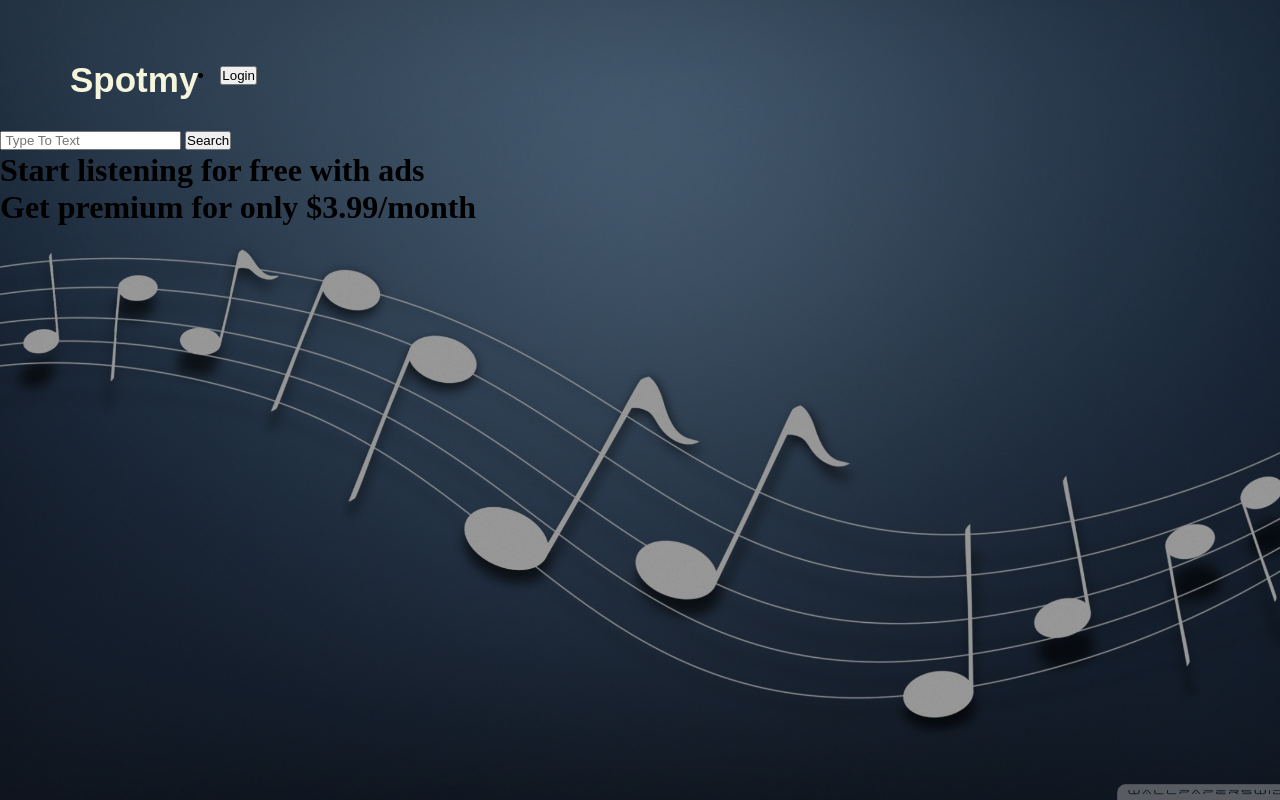
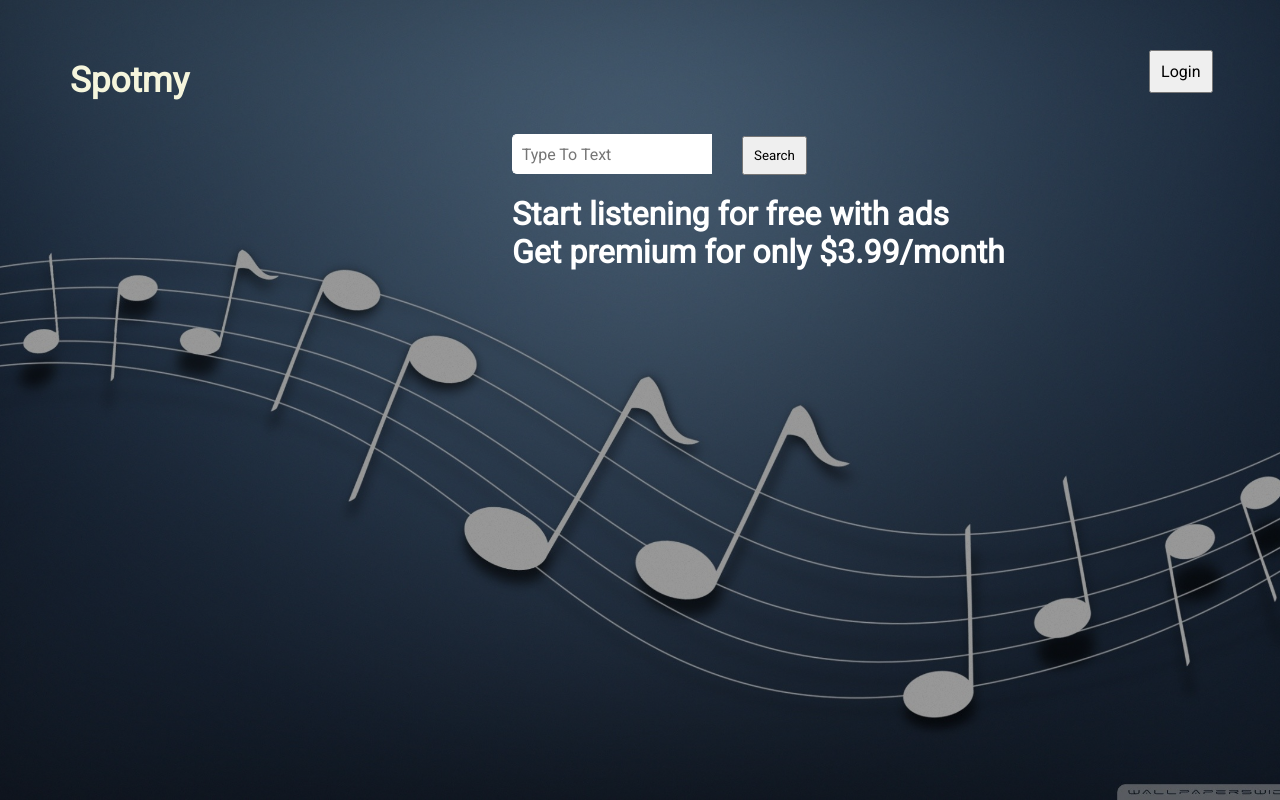
Before and after one commit to c-blomquist/COSC_412_Project, a PHP site: page / in a window 1280 px wide. Run offline with PHP 8.4, Linux system fonts and the light colour scheme.

Commit message:
Update style.css

```diff
--- a/Website/style.css
+++ b/Website/style.css
@@ -1,7 +1,9 @@
+@import url('https://fonts.googleapis.com/css2?family=Roboto&display=swap');
 *{
     margin: 0;
     padding: 0;
     box-sizing: border-box;
+    font-family: 'Roboto', sans-serif;
 
 }
 .body{
@@ -18,10 +20,14 @@
     position: absolute;
 
 }
+.content {
+    margin-top: 20px;
+    color: white;
+}
 
 .navbar{
     display: flex;
-    align-items: center;
+    /* align-items: center; */
     padding: 20px;
     padding-left: 50px;
     padding-right: 30px;
@@ -48,7 +54,6 @@
     text-decoration: none;
     font-size: 20px;
     color: white;
-    font-family: sans-serif;
  }
 
  nav ul li button{
@@ -58,7 +63,6 @@
     border: none;
     background: transparent;
     cursor: pointer;
-    font-family: sans-serif;
  }
 
  nav ul li button:hover{
@@ -78,7 +82,6 @@
 .logo{
     color: beige;
     font-size: 35px;
-    font-family: Arial;
     padding-left: 20px;
     float: left;
     padding-top: 10px;
@@ -106,6 +109,22 @@
     box-shadow: 0 0 20px 9px #ff61241f;
 
 }
+.loginbtn {
+    padding: 10px;
+    font-size: 16px;
+}
+.search-box {
+    margin-left: 40%;
+}
+.btn {
+    margin-top: 15px;
+    margin-left: 30px;
+    padding: 10px;
+}
+.btn:hover{
+    background-color: navy;
+    color: white;
+}
 
 .toggle-btn{
     padding: 10px 30px;
@@ -115,6 +134,10 @@
     outline: none;
     position: relative;
 
+}
+.menu {
+    margin-left: 80%;
+    list-style: none;
 }
 
 #btn{
@@ -195,7 +218,19 @@
     color: white;
     font-size: 15;
 }
+.srch{
+    width: 200px;
+    height: 40px;
+    border: 1px solid white;
+    margin-top: 13px;
+    border-right: none;
+    font-size: 16px;
+    float: left;
+    padding: 5px;
+    border-bottom-left-radius: 5px;
+    border-top-left-radius: 5px;
 
+}
 
 
 /*
```
